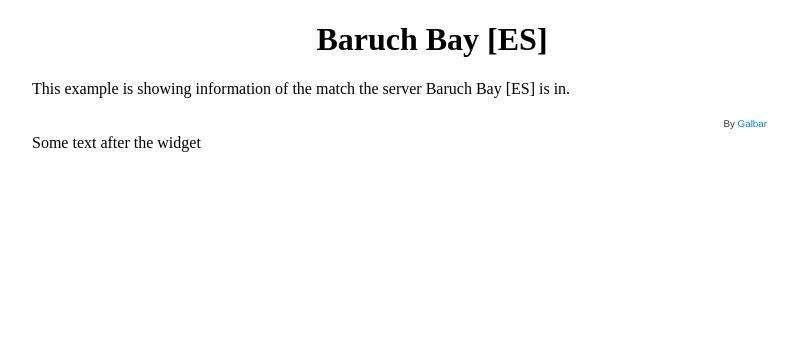
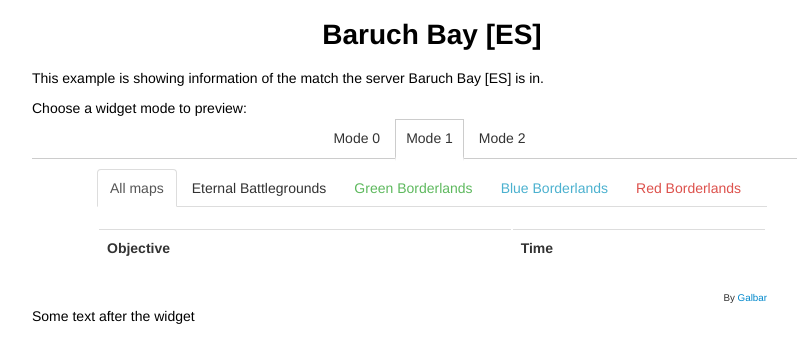
Before and after one commit to Galbar/GW2-WvWTimers, a plain HTML site: page server-widget/index.html in a window 1280 px wide. Shown: the whole page, without its empty margins (208-1005 px from the left). Drawn offline with Linux system fonts and the light colour scheme; no server answers.

Commit message:
Now you can try the widget modes in the example

```diff
--- a/server-widget/index.html
+++ b/server-widget/index.html
@@ -3,19 +3,50 @@
 <head>
 <title>Guild Wars 2 API Test</title>
 <script type='text/javascript' src='jquery-1.9.1.min.js' ></script>
+<style>
+body{
+	font-family:"Helvetica Neue",Helvetica,Arial,sans-serif;
+	font-size:14px;
+}
+.nav{
+	margin-bottom: 10px;
+	border-bottom: solid 1px #CCC;
+	height: 28px;
+	text-align: center;
+}
+.nav .tab , .nav .tab:visited{
+	margin-right: 5px;
+	text-decoration: none;
+	color: #333;
+	padding: 10px;
+}
+.nav .tab:hover{
+	background-color: #CCC;
+}
+.nav .active{
+	border: solid 1px #CCC;
+	border-bottom: solid 5px #FFF;
+}
+.nav .active:hover{
+	background-color: #FFF;
+}
+</style>
 </head>
 <body>
 <div style="width: 800px; margin: auto;">
 <h1 style="text-align: center;">Baruch Bay [ES]</h1>
 <p>This example is showing information of the match the server Baruch Bay [ES] is in.</p>
-
+<p>Choose a widget mode to preview:<p>
+<div class="nav"><a class="tab" href="mode0.html">Mode 0</a><a class="tab active" href="#">Mode 1</a><a class="tab" href="mode2.html">Mode 2</a></div>
 <!-- GW2-WvWTimers Widget -->
-<div class="WvWTimers-widget" server-id="2301" mode="0" style="overfolw: auto;margin:auto;"></div>
+<div class="WvWTimers-widget" server-id="2301" mode="1" style="overfolw: auto;margin:auto;"></div>
 <link href='wvwtimers-widget-style.css' rel='stylesheet' media='screen'></link>
 <script type='text/javascript' src='wvwtimers-widget.js'></script>
 <!-- End of widget -->
+<div>Some text after the widget</div>
+<script type="text/javascript">
 
-<div>Some text after the widget</div>
+</script>
 </div>
 </body>
 </html>
--- a/server-widget/wvwtimers-widget-style.css
+++ b/server-widget/wvwtimers-widget-style.css
@@ -8,10 +8,10 @@
 
 .WvWTimers-widget ul{padding:0;margin:0 0 10px 25px}
 .WvWTimers-widget li{line-height:20px}
-.WvWTimers-widget .nav{margin-bottom:20px;margin-left:0;list-style:none}
-.WvWTimers-widget .nav>li>a{display:block}
-.WvWTimers-widget .nav>li>a:hover, .WvWTimers-widget .nav>li>a:focus{text-decoration:none;background-color:#eee}
-.WvWTimers-widget .nav li+.nav-header{margin-top:9px}
+.WvWTimers-widget .nav-maps{margin-bottom:20px;margin-left:0;list-style:none}
+.WvWTimers-widget .nav-maps>li>a{display:block}
+.WvWTimers-widget .nav-maps>li>a:hover, .WvWTimers-widget .nav-maps>li>a:focus{text-decoration:none;background-color:#eee}
+.WvWTimers-widget .nav-maps li+.nav-header{margin-top:9px}
 .WvWTimers-widget .nav-tabs,{*zoom:1}
 .WvWTimers-widget .nav-tabs:before, .WvWTimers-widget .nav-tabs:after{display:table;line-height:0;content:""}
 .WvWTimers-widget .nav-tabs:after{clear:both}
--- a/server-widget/wvwtimers-widget.js
+++ b/server-widget/wvwtimers-widget.js
@@ -285,7 +285,7 @@ if ($(".WvWTimers-widget").attr("mode") > "0")
 {
 	$(".WvWTimers-widget").append(
 	"<div style='width:100%; max-width: 670px; margin: auto auto'>"+
-	"<ul class='nav nav-tabs'>"+
+	"<ul class='nav-maps nav-tabs'>"+
 	"<li class='map-view-all active' id='all'>"+
 	"	<a href='#'>All maps</a>"+
 	"</li>"+
```
